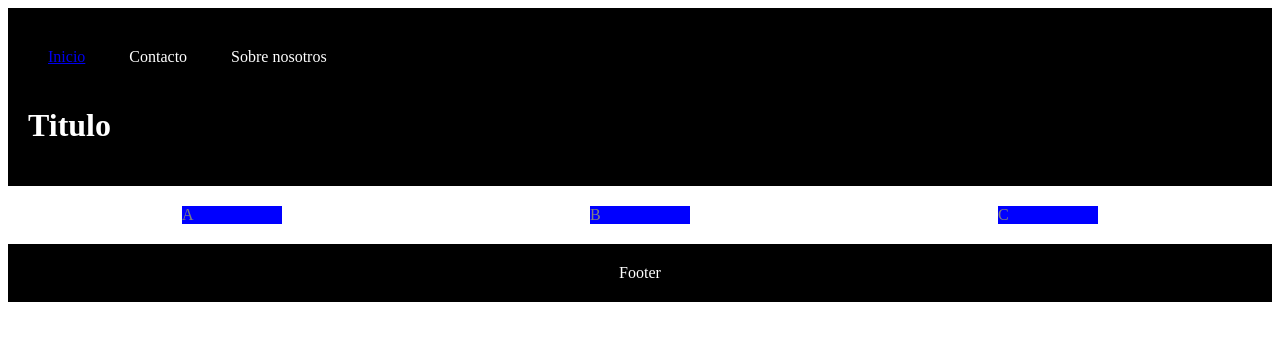
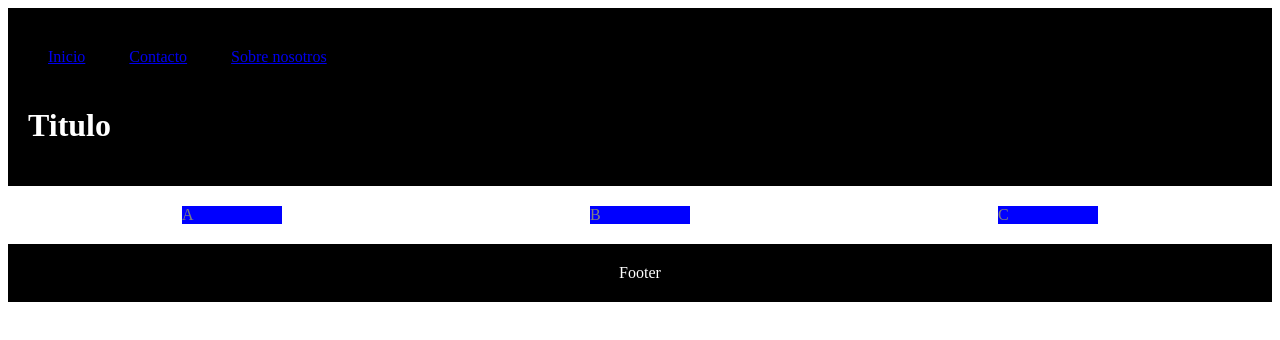
Before and after one commit to albabernal03/proyecto_sitio_web, a plain HTML site: page index.html in a window 1280 px wide. Drawn offline with Linux system fonts and the light colour scheme.

Commit message:
hemos creado bien las páginas múltiples

```diff
--- a/index.html
+++ b/index.html
@@ -12,8 +12,8 @@
             <nav>
                 <ul>
                     <li><a href='index.html'>Inicio</a></li>
-                    <li>Contacto</li>
-                    <li>Sobre nosotros</li>
+                    <li><a href='contacto.html'>Contacto</a></li>
+                    <li><a href='sobre_nosotros.html'>Sobre nosotros</a></li>
                 </ul>
             </nav>
             <h1>Titulo</h1>
```
